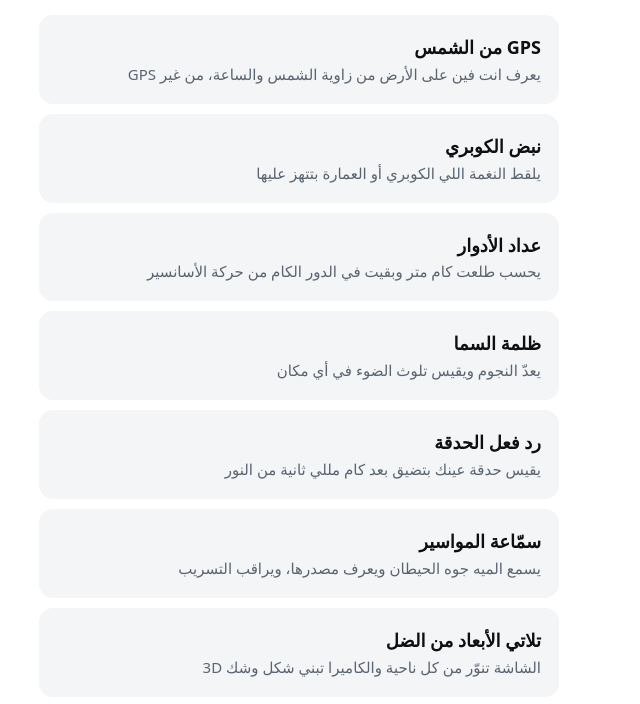
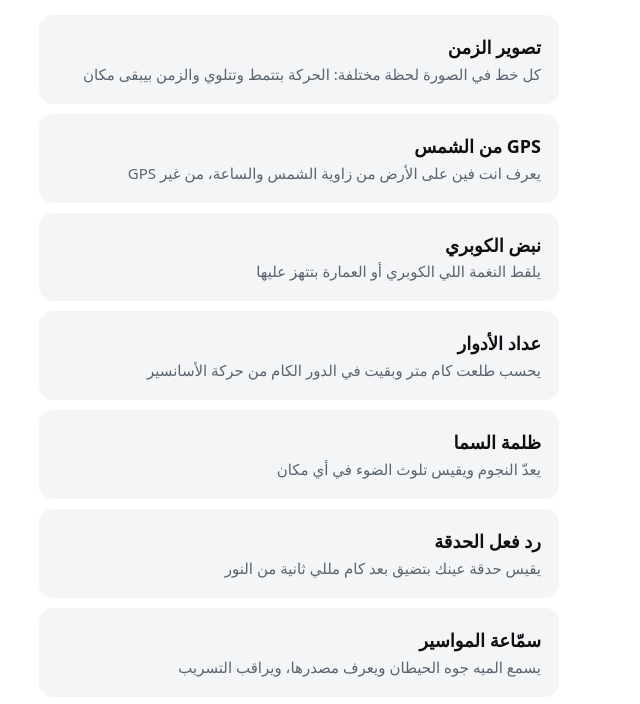
Before and after one commit to hadeka-experiments/Lab, a plain HTML site: page index.html in a window 1280 px wide. Shown: the part 79-783 px from the top of the page, without its empty margins (341-981 px from the left). Drawn offline with Linux system fonts and the light colour scheme.

Commit message:
Update index.html

```diff
--- a/index.html
+++ b/index.html
@@ -5,6 +5,7 @@
 h1{font-size:30px;margin:0 0 18px}a{display:block;padding:18px;margin:10px 0;border-radius:14px;background:#f3f5f7;color:inherit;text-decoration:none;font-weight:600}
 a span{display:block;font-weight:400;font-size:15px;color:#5a6470}</style></head>
 <body><main><h1>التجارب</h1>
+<a href="timeslit.html">تصوير الزمن<span>كل خط في الصورة لحظة مختلفة: الحركة بتتمط وتتلوي والزمن بيبقى مكان</span></a>
 <a href="sungps.html">GPS من الشمس<span>يعرف انت فين على الأرض من زاوية الشمس والساعة، من غير GPS</span></a>
 <a href="bridge.html">نبض الكوبري<span>يلقط النغمة اللي الكوبري أو العمارة بتتهز عليها</span></a>
 <a href="elevator.html">عداد الأدوار<span>يحسب طلعت كام متر وبقيت في الدور الكام من حركة الأسانسير</span></a>
```
